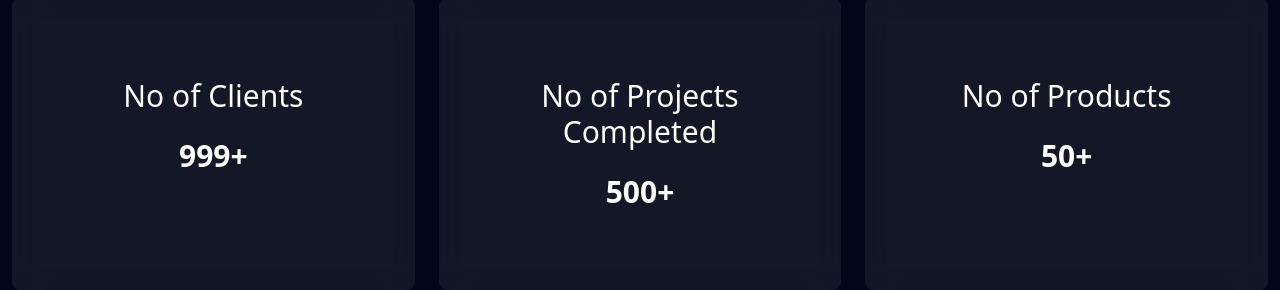
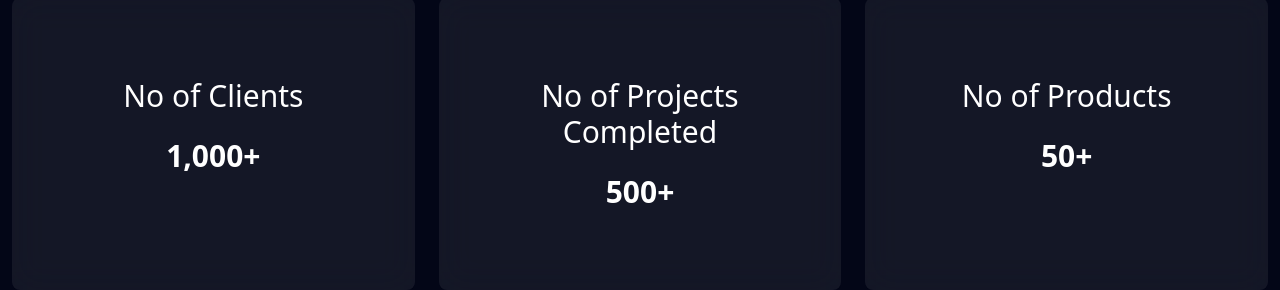
Before and after one commit to remantp6/frontend-task-junior, a React (Vite) app: page / in a window 1280 px wide. Shown: the part 2132-2422 px from the top of the page. Built offline with nearby package versions, Linux system fonts and the light colour scheme.

Commit message:
counter fixed

```diff
--- a/src/components/Statistics.jsx
+++ b/src/components/Statistics.jsx
@@ -6,10 +6,6 @@ const Statistics = () => {
   const [counterStart, setCounterStart] = useState(false);
 
   return (
-    <ScrollTrigger
-      onEnter={() => setCounterStart(true)}
-      onExit={() => setCounterStart(false)}
-    >
     <div className="py-24">
       <div className="container mx-auto">
         <h2 className="text-white text-center text-4xl font-bold mb-4 pb-16">
@@ -19,10 +15,7 @@ const Statistics = () => {
           <div className="bg-[#7b7b7e] backdrop-filter backdrop-blur-lg bg-opacity-15 px-4 py-20 rounded-lg text-center">
             <h3 className="text-white text-3xl font-normal">No of Clients</h3>
             <p className="text-white text-3xl pt-4 font-bold">
-                {counterStart && (
-                  <CountUp start={0} end={1000} duration={3} delay={0} />
-                )}
-                +
+              <CountUp start={0} end={1000} duration={6} delay={0} />+
             </p>
           </div>
           <div className="bg-[#7b7b7e] backdrop-filter backdrop-blur-lg bg-opacity-15 px-4 py-20 rounded-lg text-center">
@@ -30,27 +23,18 @@ const Statistics = () => {
               No of Projects Completed
             </h3>
             <p className="text-white text-3xl pt-4 font-bold">
-                {counterStart && (
-                  <CountUp start={0} end={500} duration={3} delay={0} />
-                )}
-                +
+              <CountUp start={0} end={500} duration={3} delay={0} />+
             </p>
           </div>
           <div className="bg-[#7b7b7e] backdrop-filter backdrop-blur-lg bg-opacity-15 px-4 py-20 rounded-lg text-center">
-              <h3 className="text-white text-3xl font-normal">
-                No of Products
-              </h3>
+            <h3 className="text-white text-3xl font-normal">No of Products</h3>
             <p className="text-white text-3xl pt-4 font-bold">
-                {counterStart && (
-                  <CountUp start={0} end={50} duration={3} delay={0} />
-                )}
-                +
+              <CountUp start={0} end={50} duration={3} delay={0} />+
             </p>
           </div>
         </div>
       </div>
     </div>
-    </ScrollTrigger>
   );
 };
 
```
Lines whose indentation alone changed are shown as unchanged.
